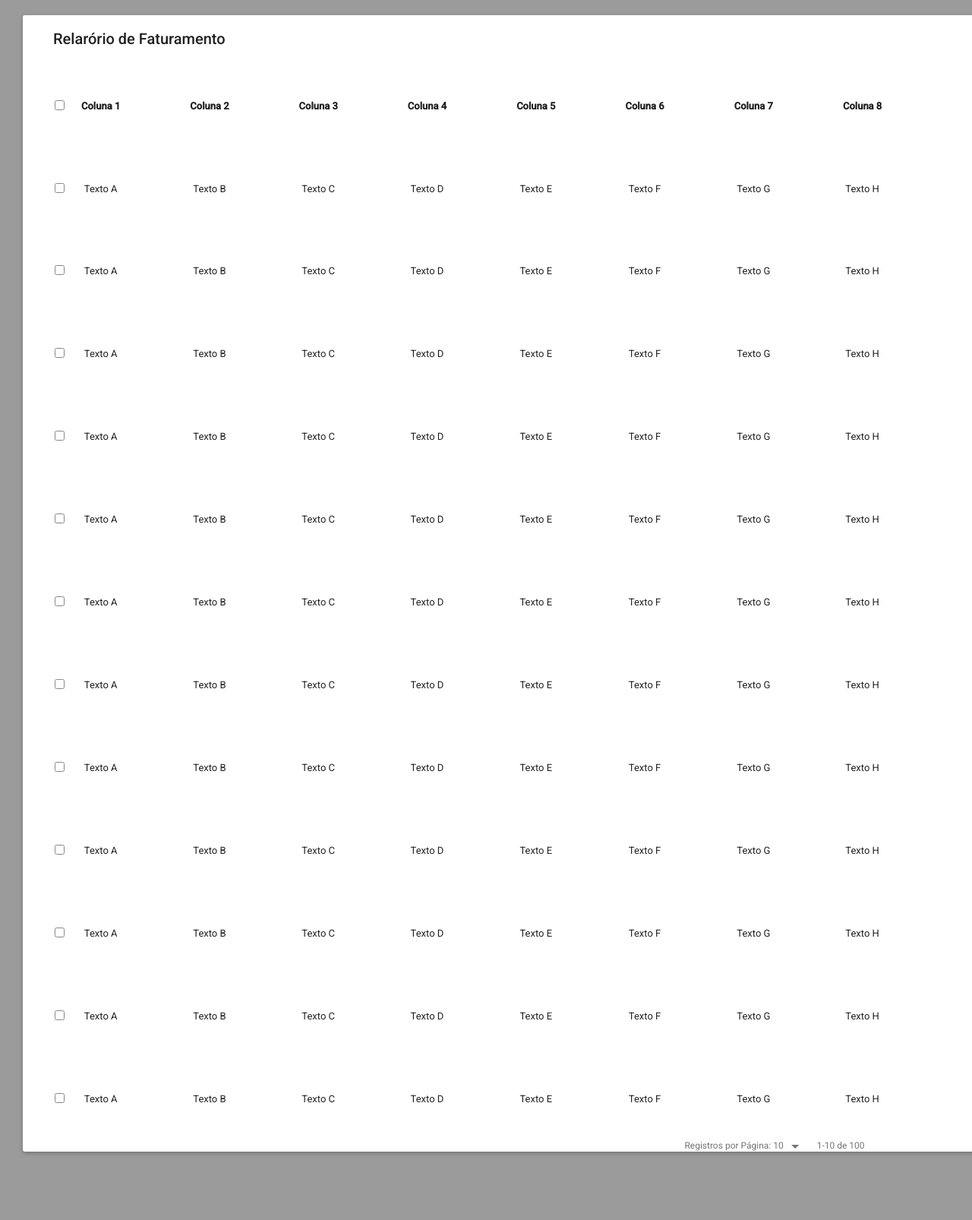
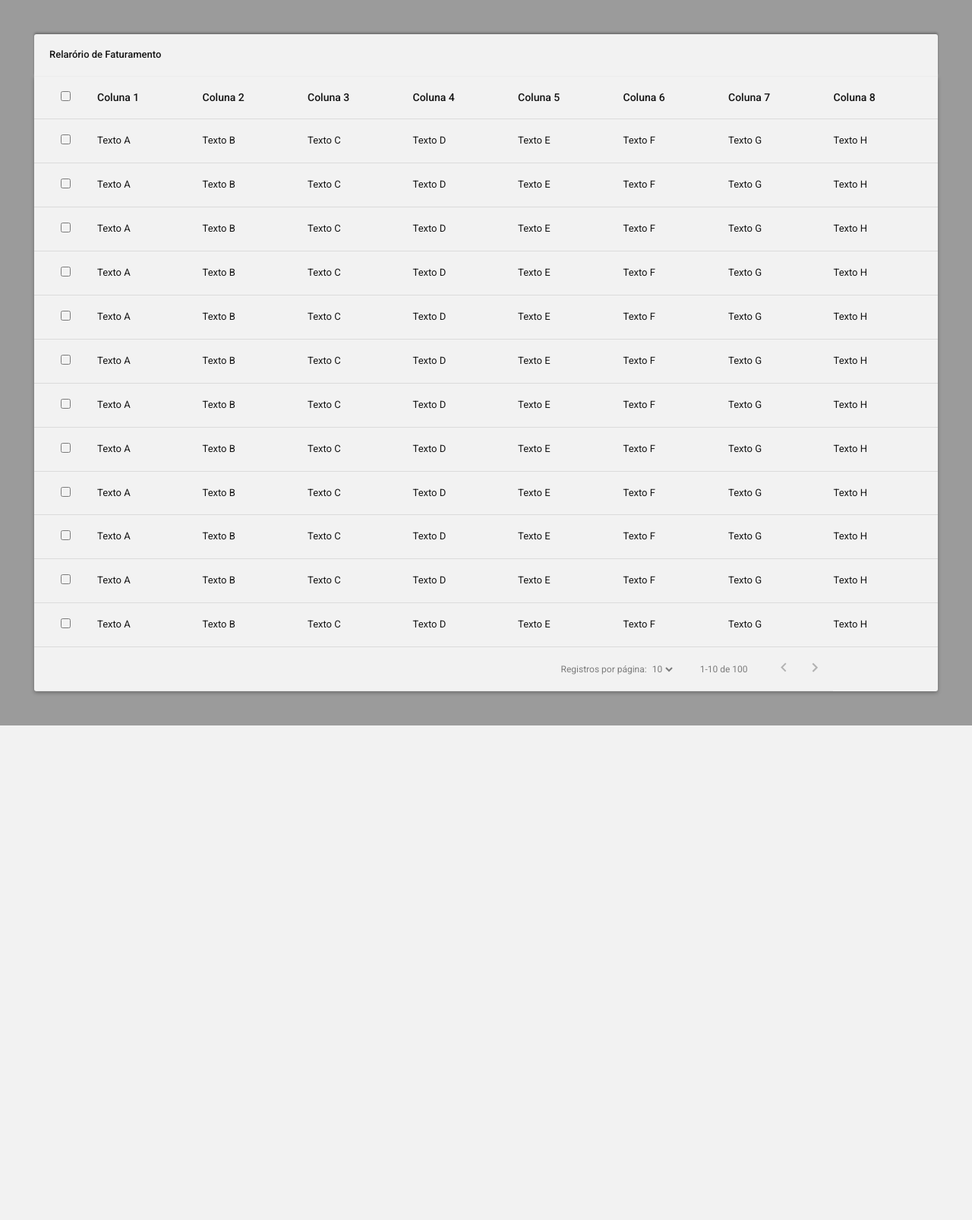
Before and after one commit to AlexSF11/pm-projetos, a PHP site: page /pm-proj005/index.html in a window 1280 px wide. Shown: the whole page at 76% size. After the commit the page ends 955 px from the top, so only its background shows below. Run offline with PHP 8.4, Linux system fonts and the light colour scheme.

Commit message:
Correção do Projeto 005

```diff
--- a/pm-proj005/estilo.css
+++ b/pm-proj005/estilo.css
@@ -1,43 +1,39 @@
 body {
     background-color: #9b9b9b;
-    text-align: center;
+    padding: 45px;
+    -webkit-font-smoothing: antialiased;
+    font-family: 'Roboto', sans-serif;
+    font-size: 13px;
+    font-weight: 400;
 }
 
-div {
-    width: 1280px;
-    margin: 20px 0px 90px 30px;
-    box-shadow: 0 2px 5px rgba(0, 0, 0, 0.26);
-    border-radius: 3px;
+table {
+    width: 100%;
+    opacity: 0.87;
+    color: #000000;
     background-color: #fff;
+    border-spacing: 0;
+    border-radius: 0px 0px 3px 3px;
+    box-shadow: 0px 2px 5px #666;
 }
 
-h2 {
+table caption {
+    background-color: #fff;
     text-align: left;
-    padding: 20px 0 0 40px;
-    opacity: 0.87;
-    color: #000000;
+    padding: 20px;
     font-family: 'Roboto', sans-serif;
-    font-size: 20px;
+    font-weight: 500;
+    border-radius: 3px 3px 0px 0px;
+    box-shadow: 0px -2px 3px #666;
+}
+
+table thead th {
+    text-align: left;
+    font-size: 14px;
     font-weight: 500;
 }
 
-table {
-    opacity: 0.87;
-    color: #000000;
-    font-family: 'Roboto', sans-serif;
-    font-size: 13px;
-    font-weight: 400;
 
-
-}
-
-.checkbox {
-    padding: 50px 20px 40px 40px;
-}
-
-th, td {
-    padding: 50px 90px 40px 0px;
-}
 
 .registros {
     margin: 0  0 20px 700px;
@@ -49,15 +45,44 @@ th, td {
     text-align: right;
 }
 
-img {
-   margin: 0px 20px 0px 6px;
+table td, table th {
+    border-bottom: 1px solid rgba(0, 0, 0, 0.1);
+    padding-top: 20px;
+    padding-bottom: 20px;
 }
 
-.pages {
-    opacity: 0.54;
+thead th:first-child, tbody td:first-child {
+    width: 80px;
+    text-align: center;
+}
+
+tbody tr:hover {
+    background-color: #eeeeee;
+}
+
+tfoot {
+    text-align: right;
+    opacity: 0.53;
     color: #000000;
     font-family: 'Roboto', sans-serif;
-    font-size: 12px;
+     font-size: 12px;
     font-weight: 400;
-    text-align: right;
 }
+
+tfoot td {
+    padding-right: 20px;
+}
+
+tfoot td span {
+    margin-right: 10px;
+    margin-left: 30px;
+}
+
+tfoot td img {
+    margin-left: 30px;
+}
+
+select {
+    border: none;
+    background-color: transparent;
+}
--- a/pm-proj005/index.html
+++ b/pm-proj005/index.html
@@ -8,11 +8,12 @@
     <link rel="stylesheet" href="estilo.css">
 </head>
 <body>
-    <div>
-       <h2>Relarório de Faturamento</h2>
      <table>
+            <caption>Relarório de Faturamento</caption>
+
+            <thead>
                 <tr>
-               <th class="checkbox"><input type="checkbox"></th>
+                   <th><input type="checkbox"></th>
                    <th>Coluna 1</th>
                    <th>Coluna 2</th>
                    <th>Coluna 3</th>
@@ -22,9 +23,11 @@
                    <th>Coluna 7</th>
                    <th>Coluna 8</th>
                 </tr>
+            </thead>
 
+            <tbody>
                 <tr>
-                <td class="checkbox"><input type="checkbox"></td>
+                    <td><input type="checkbox"></td>
                     <td>Texto A</td>
                     <td>Texto B</td>
                     <td>Texto C</td>
@@ -36,7 +39,7 @@
                 </tr>
 
                  <tr>
-                <td class="checkbox"><input type="checkbox"></td>
+                    <td><input type="checkbox"></td>
                     <td>Texto A</td>
                     <td>Texto B</td>
                     <td>Texto C</td>
@@ -48,7 +51,7 @@
                 </tr>
 
                  <tr>
-                <td class="checkbox"><input type="checkbox"></td>
+                    <td><input type="checkbox"></td>
                     <td>Texto A</td>
                     <td>Texto B</td>
                     <td>Texto C</td>
@@ -60,7 +63,7 @@
                 </tr>
 
                  <tr>
-                <td class="checkbox"><input type="checkbox"></td>
+                    <td><input type="checkbox"></td>
                     <td>Texto A</td>
                     <td>Texto B</td>
                     <td>Texto C</td>
@@ -72,7 +75,7 @@
                 </tr>
 
                  <tr>
-                <td class="checkbox"><input type="checkbox"></td>
+                    <td><input type="checkbox"></td>
                     <td>Texto A</td>
                     <td>Texto B</td>
                     <td>Texto C</td>
@@ -84,7 +87,7 @@
                 </tr>
 
                  <tr>
-                <td class="checkbox"><input type="checkbox"></td>
+                    <td><input type="checkbox"></td>
                     <td>Texto A</td>
                     <td>Texto B</td>
                     <td>Texto C</td>
@@ -96,7 +99,7 @@
                 </tr>
 
                  <tr>
-                <td class="checkbox"><input type="checkbox"></td>
+                    <td><input type="checkbox"></td>
                     <td>Texto A</td>
                     <td>Texto B</td>
                     <td>Texto C</td>
@@ -108,7 +111,7 @@
                 </tr>
 
                  <tr>
-                <td class="checkbox"><input type="checkbox"></td>
+                    <td><input type="checkbox"></td>
                     <td>Texto A</td>
                     <td>Texto B</td>
                     <td>Texto C</td>
@@ -120,7 +123,7 @@
                 </tr>
 
                  <tr>
-                <td class="checkbox"><input type="checkbox"></td>
+                    <td><input type="checkbox"></td>
                     <td>Texto A</td>
                     <td>Texto B</td>
                     <td>Texto C</td>
@@ -132,7 +135,7 @@
                 </tr>
 
                  <tr>
-                <td class="checkbox"><input type="checkbox"></td>
+                    <td><input type="checkbox"></td>
                     <td>Texto A</td>
                     <td>Texto B</td>
                     <td>Texto C</td>
@@ -144,7 +147,7 @@
                 </tr>
 
                  <tr>
-                <td class="checkbox"><input type="checkbox"></td>
+                    <td><input type="checkbox"></td>
                     <td>Texto A</td>
                     <td>Texto B</td>
                     <td>Texto C</td>
@@ -156,7 +159,7 @@
                 </tr>
 
                  <tr>
-                <td class="checkbox"><input type="checkbox"></td>
+                    <td><input type="checkbox"></td>
                     <td>Texto A</td>
                     <td>Texto B</td>
                     <td>Texto C</td>
@@ -166,11 +169,23 @@
                     <td>Texto G</td>
                     <td>Texto H</td>
                 </tr>
+            </tbody>
+
+            <tfoot>
+                <tr>
+                    <td colspan="8">
+                      Registros por página:
+                      <select>
+                         <option value="10">10</option>
+                         <option value="20">20</option>
+                         <option value="30">30</option>
+                      </select>
+                      <span>1-10 de 100</span>
+                      <a href="#"><img src="anterior.png"></a>
+                      <a href="#"><img src="proximo.png"></a>
+                    </td>
+                </tr>
+            </tfoot>
         </table>
-
-        <span class="registros">Registros por Página: 10</span>
-        <img src="down.png" alt="">
-        <span class="pages">1-10 de 100</span>
-    </div>
 </body>
 </html>
```
Also changed, not shown: pm-proj005/anterior.png (added), pm-proj005/proximo.png (added). Lines whose indentation alone changed are shown as unchanged.
